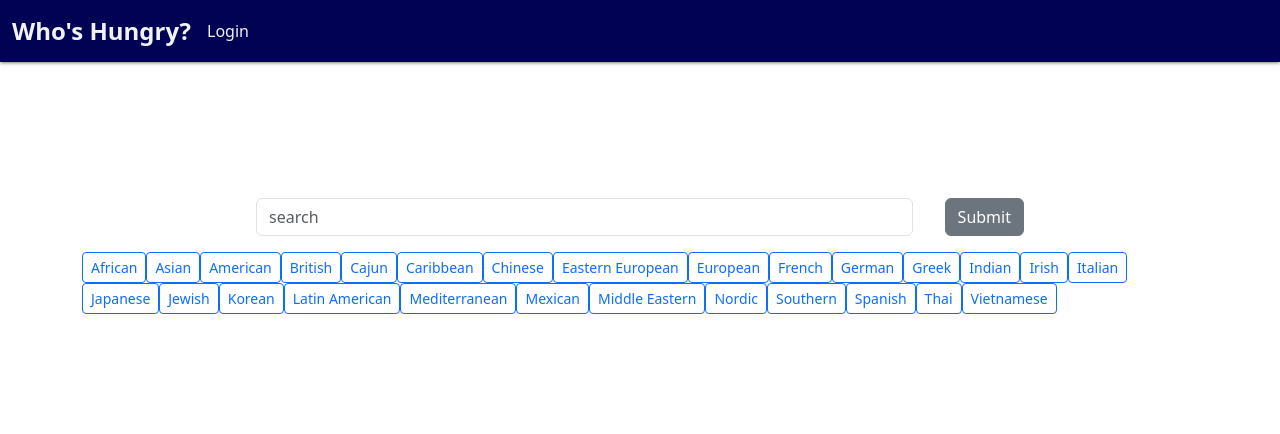
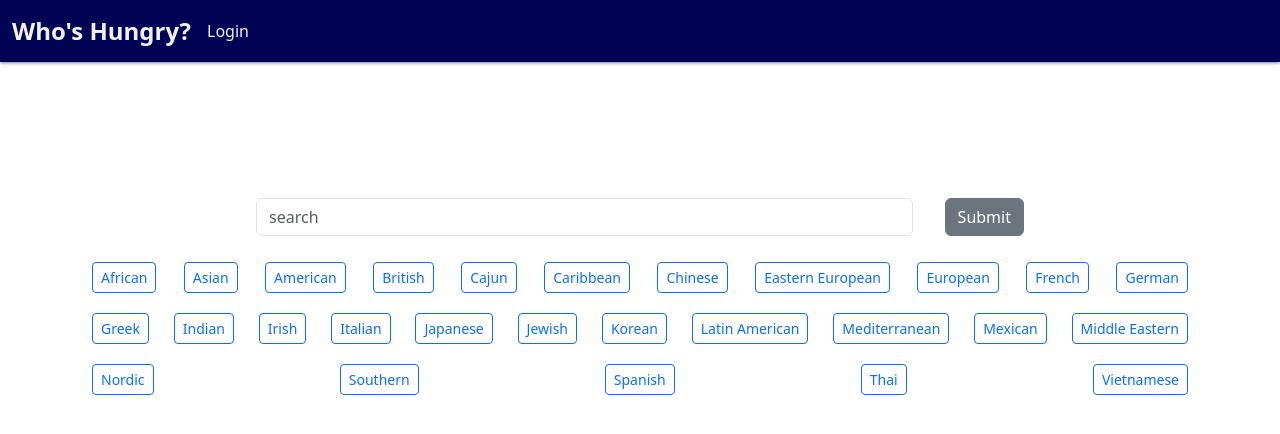
Before and after one commit to natesmith21/whos-hungry, a React (Vite) app in the folder frontend/: page /recipes in a window 1280 px wide. Shown: the top 434 px of the page. Built offline with nearby package versions, Linux system fonts and the light colour scheme.

Commit message:
minor search bar improvements

```diff
--- a/frontend/src/components/recipes/RecipeList.jsx
+++ b/frontend/src/components/recipes/RecipeList.jsx
@@ -36,14 +36,17 @@ const RecipesList = () => {
 
     const browseCuisene = evt => {
         evt.preventDefault();
-        search('', {cuisine: evt.target.id});
+        search({cuisine: evt.target.id});
     }
 
     if (!recipes) return (
         <section>
             <SearchBar searchFor={search} />
-            <Container fluid="md">
-                {cuiseneTypes.map(c => <Button key={c} id={c} color="primary" size="sm" outline onClick={browseCuisene}>{c}</Button>)}
+            <Container fluid="md" className="cuiseneBtnArea">
+                {cuiseneTypes.map((c) => (
+                    <Button key={c} id={c} className="cuiseneBtn" color="primary" size="sm" outline onClick={browseCuisene}>{c}</Button>
+                    ))
+                }
             </Container>
         </section>
     )
--- a/frontend/src/components/recipes/recipeList.css
+++ b/frontend/src/components/recipes/recipeList.css
@@ -4,3 +4,13 @@
     flex-wrap: wrap;
     justify-content: space-between;
 }
+
+.cuiseneBtnArea {
+    display: flex;
+    flex-wrap: wrap;
+    justify-content: space-between;
+}
+
+.cuiseneBtn {
+    margin: 10px;
+}
--- a/frontend/src/utils.js
+++ b/frontend/src/utils.js
@@ -57,4 +57,5 @@ export const cuiseneTypes = [
   'Vietnamese'
 ];
 
+
 // export default { cleanHTML }
```
Also changed, not shown: frontend/src/App.css (+0 -42 lines).
